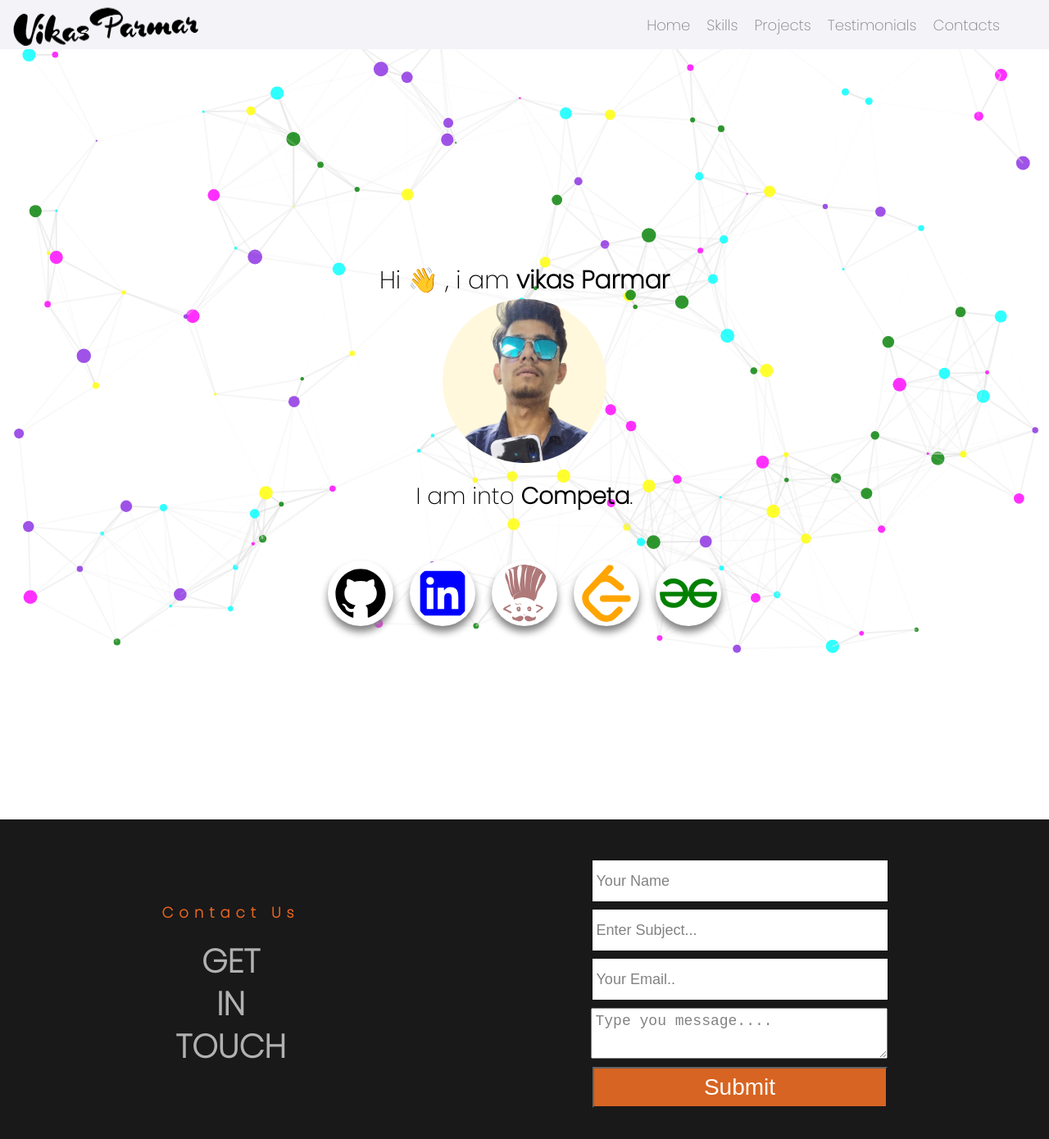
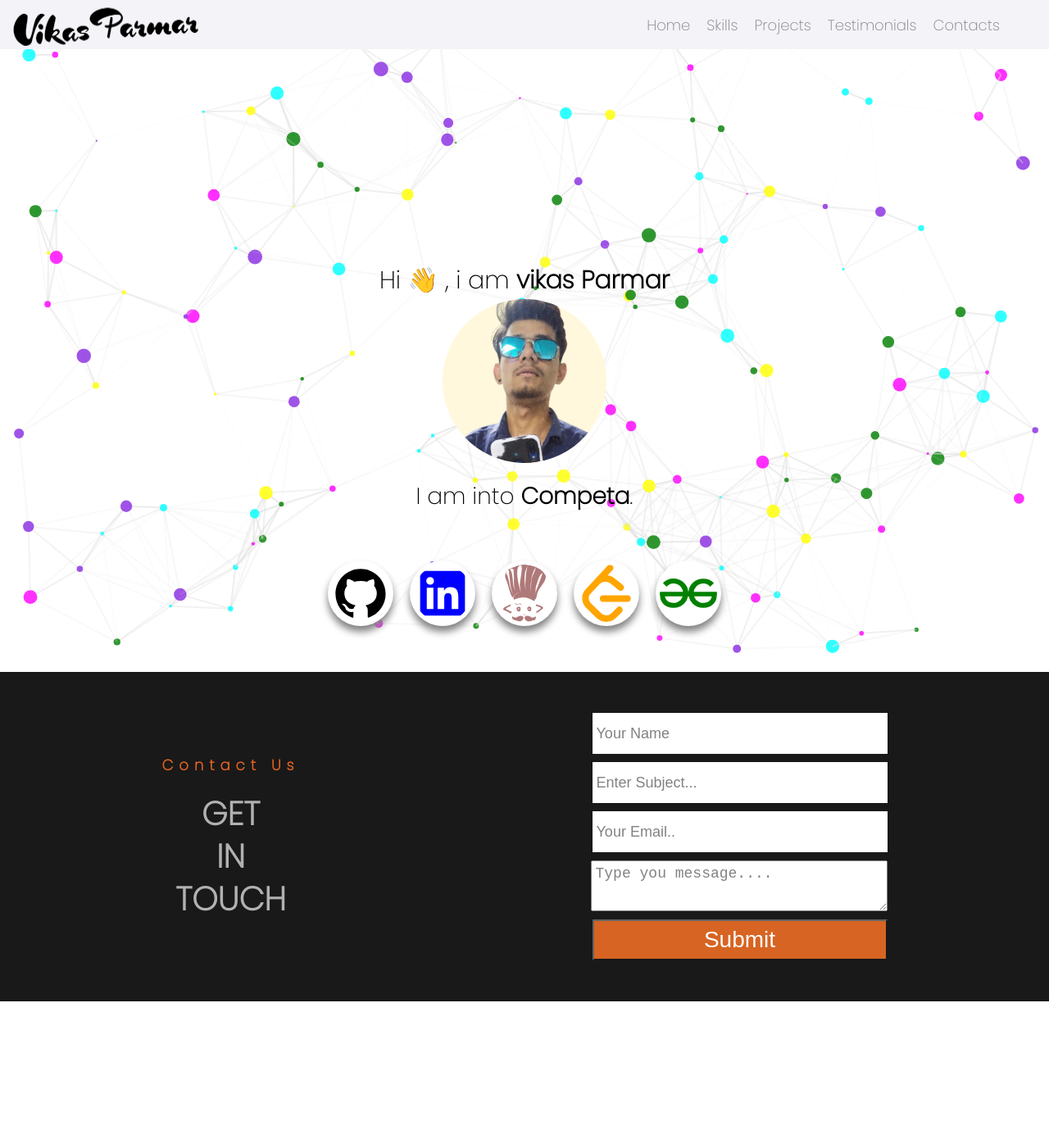
Before and after one commit to visparmar/AwSoMe-PoRtFoLiO, a React (Create React App) app: page / in a window 1280 px wide. Shown: the top 1390 px of the page at 82% size. After the commit the page ends 1222 px from the top, so only its background shows below. Built offline with nearby package versions, Linux system fonts and the light colour scheme.

Commit message:
fit footer

```diff
--- a/src/App.js
+++ b/src/App.js
@@ -4,15 +4,18 @@ import Nav from './components/Navigation'
 import { BrowserRouter as Router, Routes, Route } from 'react-router-dom';
 import Banner from './components/banner'
 import Footer from './components/footer'
+import Main from './components/main'
 
 function App() {
   return (
     <Router>
 <main>
   <Routes>
-  <Route path="/" element={<> <Nav/>
-  <Banner/>
-  <Footer/>
+  <Route path="/" element={<>
+   {/* <Nav/> */}
+  {/* <Banner/> */}
+  {/* <Footer/> */}
+  <Main/>
   </>} />
 
 
--- a/src/components/banner.js
+++ b/src/components/banner.js
@@ -128,16 +128,17 @@ function Banner() {
 
         </div>
         <div className="icons">
-          <a href="https://github.com/visparmar" target='_blank'><AiFillGithub className='icon-image' id='github'/></a>
-<a href="https://www.linkedin.com/in/vikas-parmar-2492b91ba/" target='_blank'><AiFillLinkedin className='icon-image' id='linkedin'/></a>
-<a href="https://www.codechef.com/users/visparmar119" target='_blank'>< SiCodechef className='icon-image' id='codechef'/></a>
- <a href="https://leetcode.com/Visparmar119/" target='_blank'>< SiLeetcode className='icon-image' id='leetcode'/></a>
- <a href="https://auth.geeksforgeeks.org/user/visparmar119/" target='_blank'> <SiGeeksforgeeks className='icon-image' id='gfg'/></a>
+          <a href="https://github.com/visparmar" target='_blank' rel="noreferrer"><AiFillGithub className='icon-image' id='github'/></a>
+<a href="https://www.linkedin.com/in/vikas-parmar-2492b91ba/" target='_blank' rel="noreferrer"><AiFillLinkedin className='icon-image' id='linkedin'/></a>
+<a href="https://www.codechef.com/users/visparmar119" target='_blank' rel="noreferrer">< SiCodechef className='icon-image' id='codechef'/></a>
+ <a href="https://leetcode.com/Visparmar119/" target='_blank' rel="noreferrer">< SiLeetcode className='icon-image' id='leetcode'/></a>
+ <a href="https://auth.geeksforgeeks.org/user/visparmar119/" target='_blank' rel="noreferrer"> <SiGeeksforgeeks className='icon-image' id='gfg'/></a>
 
 
           </div>
       </div>
 
+<div className="suv">
       <div id="particle">
 
 
@@ -223,6 +224,7 @@ function Banner() {
         />
 
       </div>
+      </div>
     </div>
   )
 }
--- /dev/null
+++ b/src/components/main.js
@@ -0,0 +1,18 @@
+import React from 'react'
+import Navigation from './Navigation'
+import Banner from './banner'
+import Footer from './footer'
+
+function main() {
+  return (
+    <div>
+     <Navigation/>
+      <Banner/>
+      <Footer/>
+
+
+    </div>
+  )
+}
+
+export default main
--- a/src/styles/banner.scss
+++ b/src/styles/banner.scss
@@ -1,10 +1,18 @@
 
+.suv{
+  height: 100%;
+  width: 100%;
+  overflow: hidden;
+
+}
 #particle{
     opacity: 0.9;
     display: flex;
-    height: 100vh;
+    height: 100%;
     width: 100%;
     // position: absolute;
+    top: 0;
+    left:0;
     justify-content: center;
     align-items: center;
     z-index: -1;
@@ -28,7 +36,7 @@
     flex-direction: column;
     justify-content: center;
     align-items: center;
-    align-items: center;
+
 
     .icons{
       height: 200px;
--- a/src/styles/footer.scss
+++ b/src/styles/footer.scss
@@ -2,9 +2,8 @@
     background-color: black;
     width: 100%;
     height: max-content;
-    // position: fixed;
     z-index: -1;
-   margin-top: 1000px;
+   margin-top: 100vh;
    padding: 5px 0;
   bottom: 0;
   left: 0;
--- a/src/styles/navigation.scss
+++ b/src/styles/navigation.scss
@@ -5,7 +5,7 @@ nav{
     min-width: 100%;
     height:20px;
     // transform: translateY(100%);
-    position: absolute;
+    // position: absolute;
     top: 0;
     z-index:99;
     background-color: #f3f3f8;
```
